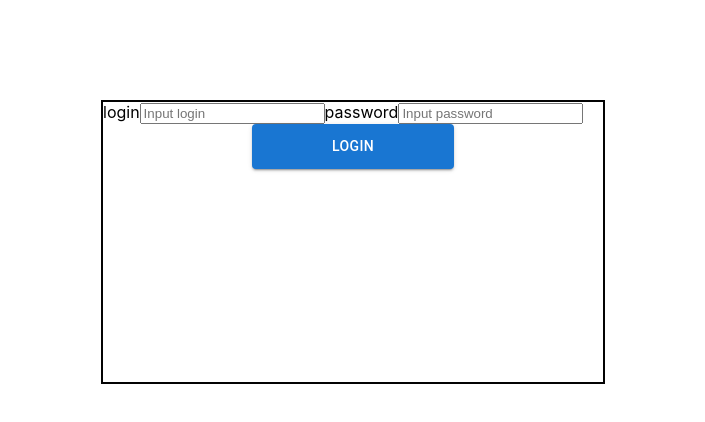
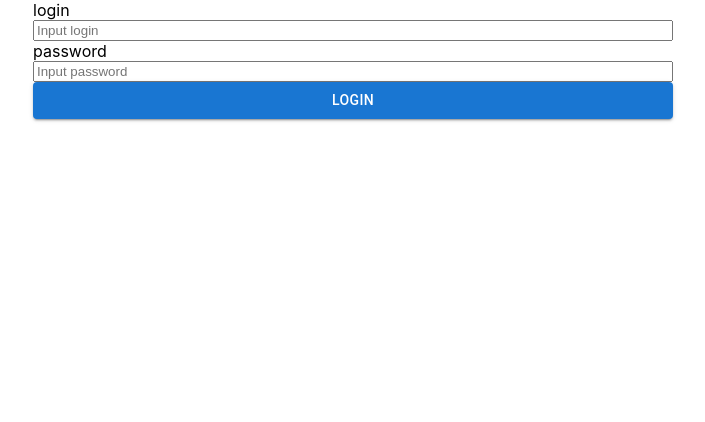
Before and after one commit to KolyaShevelinda/first-project-react, a React (Create React App) app: page / in a window 1280 px wide. Shown: the top 422 px of the page, without its empty margins (287-992 px from the left). Built offline with nearby package versions, Linux system fonts and the light colour scheme.

Commit message:
add routing

```diff
--- a/package.json
+++ b/package.json
@@ -5,7 +5,7 @@
   "dependencies": {
     "@emotion/react": "^11.4.1",
     "@emotion/styled": "^11.3.0",
-    "@material-ui/core": "^5.0.0-beta.5",
+    "@material-ui/core": "^4.12.3",
     "@material-ui/icons": "^4.11.2",
     "@material-ui/styled-engine-sc": "^5.0.0-beta.5",
     "@reduxjs/toolkit": "^1.6.1",
--- a/src/Todo/AddTodo.js
+++ b/src/Todo/AddTodo.js
@@ -40,7 +40,7 @@ function AddTodo() {
 
     return (
         <div>
-            <Button variant="contained" onClick={handleClickOpen}>
+            <Button variant="contained" color="primary" onClick={handleClickOpen}>
                 Добавить задачу
             </Button>
             <Dialog open={open} onClose={handleClose}>
--- a/src/Todo/TodoItem.js
+++ b/src/Todo/TodoItem.js
@@ -8,9 +8,9 @@ import ListItem from "@material-ui/core/ListItem";
 import IconButton from "@material-ui/core/IconButton";
 import ListItemText from "@material-ui/core/ListItemText";
 import DeleteIcon from '@material-ui/icons/Delete';
-import ListItemButton from "@material-ui/core/ListItemButton";
 import ListItemIcon from "@material-ui/core/ListItemIcon";
 import Container from "@material-ui/core/Container";
+import ListItemSecondaryAction from "@material-ui/core/ListItemSecondaryAction";
 
 
 const styles = {
@@ -50,15 +50,7 @@ function TodoItem({todo, index}) {
     return (
         <Container maxWidth="md">
             <List dense={dense}>
-                <ListItem
-                    secondaryAction={
-                        <IconButton edge="end" aria-label="comments" onClick={deleteTodo.bind(null, todo.id)}>
-                            <DeleteIcon color="primary"/>
-                        </IconButton>
-                    }
-                    disablePadding
-                >
-                    <ListItemButton role={undefined} dense>
+                    <ListItem role={undefined} dense>
                         <ListItemIcon>
                             <Checkbox {...label}
                                       checked={todo.completed}
@@ -66,8 +58,12 @@ function TodoItem({todo, index}) {
                                       onChange={() => updateTodo(todo.id)}/>
                         </ListItemIcon>
                         <ListItemText primary={todo.title} onClick={() => updateTodo(todo.id)}/>
-                    </ListItemButton>
-                </ListItem>
+                        <ListItemSecondaryAction>
+                            <IconButton edge="end" aria-label="comments" onClick={deleteTodo.bind(null, todo.id)}>
+                                <DeleteIcon color="primary"/>
+                            </IconButton>
+                        </ListItemSecondaryAction>
+                    </ListItem>
             </List>
         </Container>
     )
--- a/src/App.js
+++ b/src/Todos.js
@@ -2,14 +2,28 @@ import React from "react"
 import {useSelector} from "react-redux"
 import TodoList from "./Todo/TodoList"
 import AddTodo from "./Todo/AddTodo";
-import Container from "@material-ui/core/Container";
 import Box from "@material-ui/core/Box";
+import Container from '@material-ui/core/Container';
+import AppBar from "@material-ui/core/AppBar";
+import Toolbar from "@material-ui/core/Toolbar";
+import Button from "@material-ui/core/Button";
+import {useHistory} from "react-router-dom";
 
-function App() {
+function Todos() {
     const todoList = useSelector(state => state.todos)
+    const history = useHistory();
+
+    function logout() {
+        history.push("/")
+    }
 
     return (
         <div className="wrapper">
+            <AppBar position="static">
+                <Toolbar>
+                    <Button color="inherit" onClick={logout}>Logout</Button>
+                </Toolbar>
+            </AppBar>
             <Container maxWidth="md">
                 <h1 style={{textAlign: 'center'}}>Список задач</h1>
                 <Box textAlign='center'>
@@ -21,4 +35,4 @@ function App() {
     )
 }
 
-export default App;
+export default Todos;
--- a/src/index.js
+++ b/src/index.js
@@ -5,14 +5,14 @@ import store from './redux/store'
 import './index.css';
 // import App from './App';
 import reportWebVitals from './reportWebVitals';
-import ProjectRoutes from "./route";
+import Routes from "./route";
 
 ReactDOM.render(
-  <React.StrictMode>
+  <React.Fragment>
     <Provider store={store}>
-      <ProjectRoutes />
+      <Routes/>
     </Provider>
-  </React.StrictMode>,
+  </React.Fragment>,
   document.getElementById('root')
 );
 
--- a/src/login/loginUser.js
+++ b/src/login/loginUser.js
@@ -1,36 +1,36 @@
 import React from "react";
-import { useForm } from "react-hook-form";
+import {useForm} from "react-hook-form";
 import Button from "@material-ui/core/Button";
+import {useHistory} from "react-router-dom";
+import Grid from "@material-ui/core/Grid";
 
-
-const styles = {
+const style = {
     form: {
-    width: '500px',
-    height: '280px',
-    border: '2px solid #030303',
-    display: 'block',
-    position: 'relative',
-    margin: '0 auto',
-    marginTop: '100px'
-  },
-  button: {
-    display: 'block',
-    position: 'relative',
-    margin: '0 auto',
-    padding: '10px 80px'
+        height: '100vh',
+        display: 'flex',
+        flexDirection: 'column',
+        width: '100%'
     }
 }
 
 function LoginUser() {
-  const { register, handleSubmit, formState: { errors } } = useForm();
-  const onSubmit = (data) => console.log(data);
+    const history = useHistory();
+    const {register, handleSubmit, formState: {errors}} = useForm();
+    const onSubmit = (data) => history.push("/todos");
 
     return (
-    <form style={styles.form} onSubmit={handleSubmit(onSubmit)}>
+        <Grid
+            container
+            direction="row"
+            justifyContent="center"
+            alignItems="center"
+        >
+            <Grid container item xs={6}>
+                <form style={style.form} onSubmit={handleSubmit(onSubmit)}>
                     <label>login</label>
                     <input {...register("login", {
-        required: { value: true, message: "Email required" },
-        pattern: { value: /[a-z0-9._%+-]+@[a-z0-9.-]+\.[a-z]{2,}$/i, message: "Invalid email format" }
+                        required: {value: true, message: "Email required"},
+                        pattern: {value: /[a-z0-9._%+-]+@[a-z0-9.-]+\.[a-z]{2,}$/i, message: "Invalid email format"}
                     })
                            }
                            placeholder="Input login"
@@ -40,19 +40,22 @@ function LoginUser() {
                     {errors.login?.type === 'pattern' && <p>{errors.login.message}</p>}
                     <label>password</label>
                     <input {...register("password", {
-        required: { value: true, message: "Password required" },
-        minLength: { value: 6, message: "Password length must be more than 5 symbols" }
+                        required: {value: true, message: "Password required"},
+                        minLength: {value: 6, message: "Password length must be more than 5 symbols"}
                     })}
-             placeholder="Input password" />
+                           placeholder="Input password"/>
                     {errors.password?.type === 'required' && <p>{errors.password.message}</p>}
                     {errors.password?.type === 'minLength' && <p>{errors.password.message}</p>}
-      <Button style={styles.button}
-              variant="contained"
+                    <Button variant="contained"
                             type="submit"
                     >
                         Login
                     </Button>
                 </form>
+            </Grid>
+
+        </Grid>
+
     )
 }
 
--- a/src/route.js
+++ b/src/route.js
@@ -1,10 +1,10 @@
 import React from "react";
 import { BrowserRouter as Router, Route, Switch } from "react-router-dom";
 import LoginUser from "./login/loginUser";
-import App from "./App";
+import Todos from "./Todos";
 
 
-export default function ProjectRoutes() {
+export default function Routes() {
   return (
     <Router>
       <Switch>
@@ -12,9 +12,9 @@ export default function ProjectRoutes() {
           <LoginUser />
         </Route>
         <Route path="/todos">
-          <App />
+          <Todos />
         </Route>
       </Switch>
     </Router>
-  )
+  );
 }
```
Also changed, not shown: 1 other file (tests, documents, lock files or other folders). Lines whose indentation alone changed are shown as unchanged.
